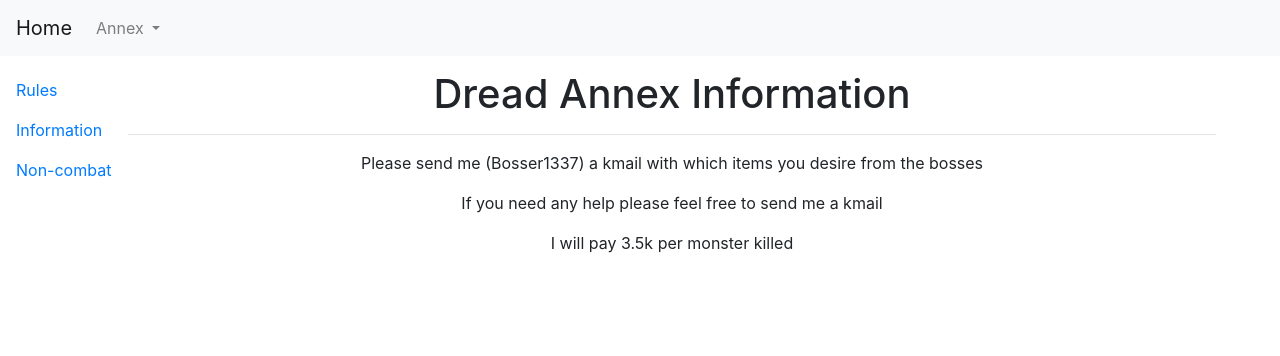
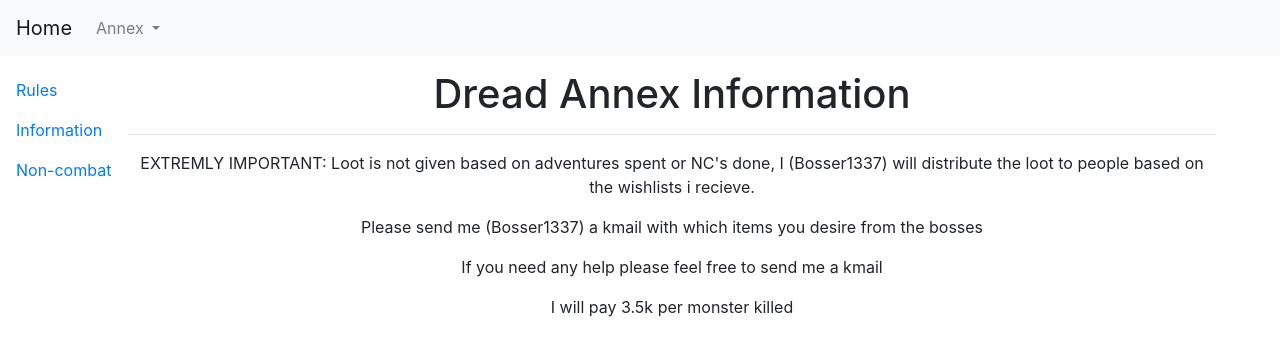
Before and after one commit to Bosser1337/KOL, a plain HTML site: page annex_dread_information.html in a window 1280 px wide. Drawn offline with nearby package versions, Linux system fonts and the light colour scheme.

Commit message:
I will be responsible for the loot

```diff
--- a/annex_dread_information.html
+++ b/annex_dread_information.html
@@ -51,6 +51,7 @@
     <div class="main">
       <h1 class="Page_Title">Dread Annex Information</h1>
       <hr>
+      <p>EXTREMLY IMPORTANT: Loot is not given based on adventures spent or NC's done, I (Bosser1337) will distribute the loot to people based on the wishlists i recieve.</p>
       <p>Please send me (Bosser1337) a kmail with which items you desire from the bosses</p>
       <p>If you need any help please feel free to send me a kmail</p>
       <p>I will pay 3.5k per monster killed</p>
```
